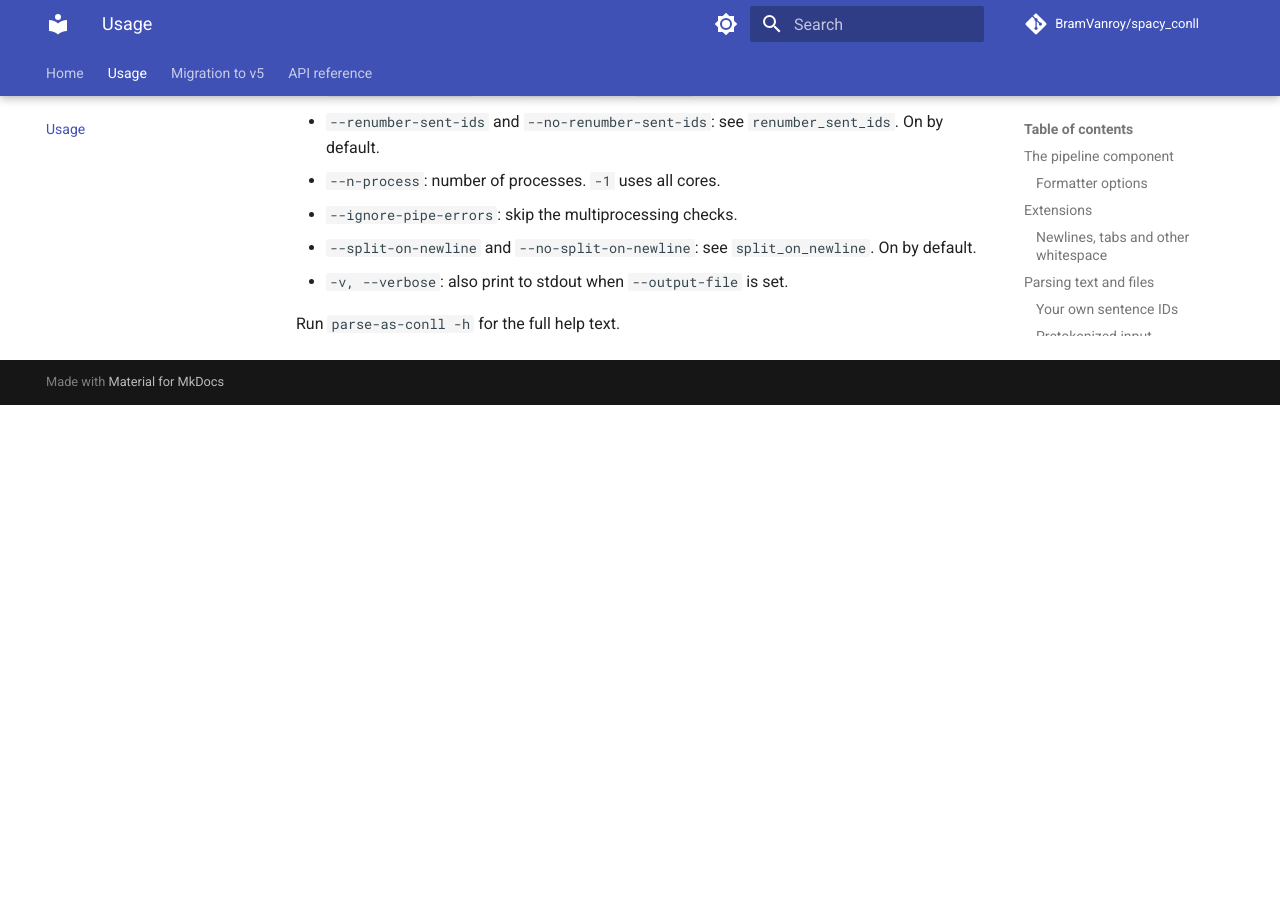
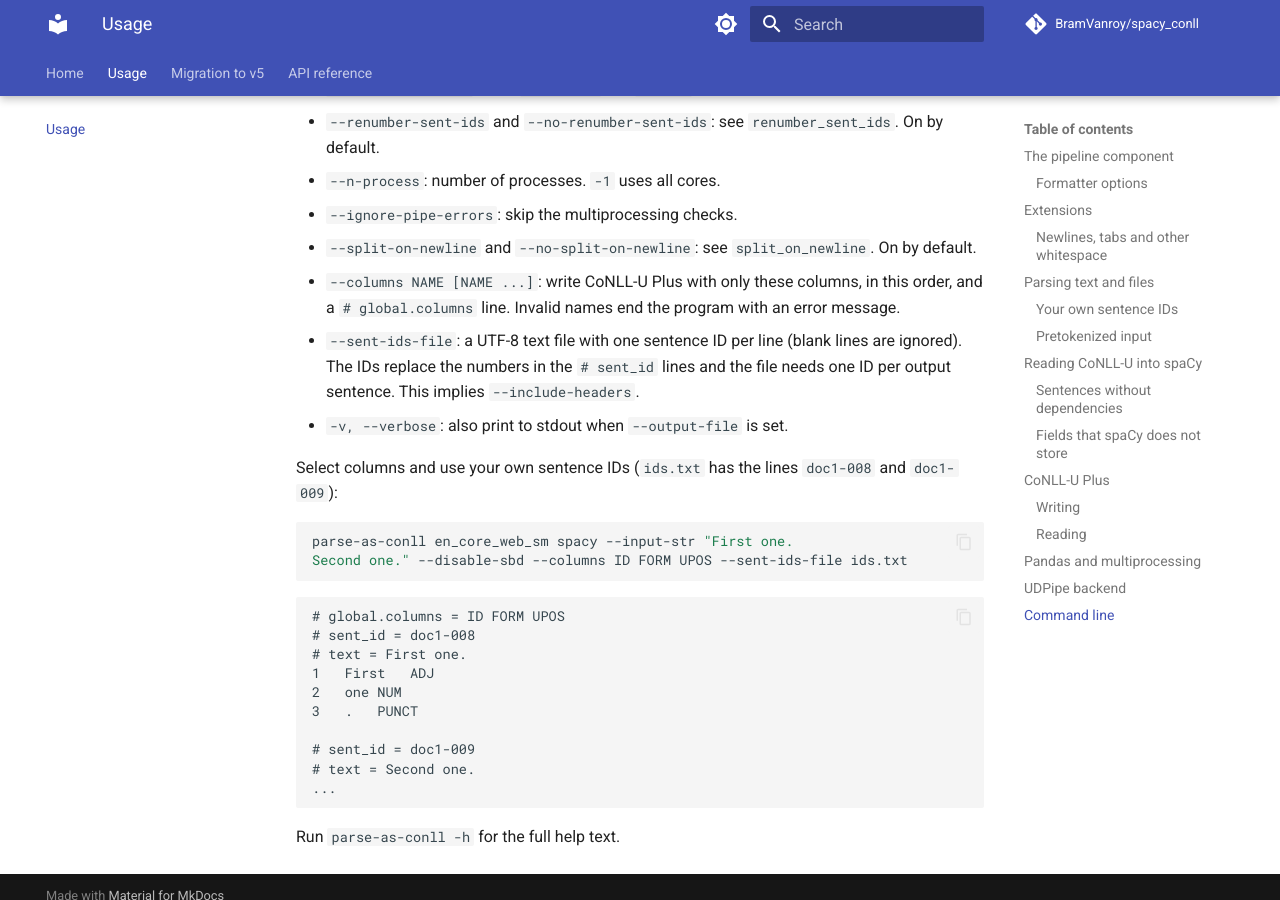
Before and after one commit to BramVanroy/spacy_conll, an MkDocs documentation site: the page built from docs/usage.md, in a window 1280 px wide and 900 px high, scrolled down 12929 px. Built offline with MkDocs 1.6.1 and Material for MkDocs 9.7.7, drawn with Linux system fonts in a browser that asks for light colours; comment, search, counter and statistics services are not loaded; the version menu is left out; before the commit the page ends 13334 px from its top, so only the background shows below that.

Commit message:
Document the new parse-as-conll options

````diff
--- a/docs/usage.md
+++ b/docs/usage.md
@@ -521,6 +521,28 @@ The script runs the formatter with `disable_pandas=True`, so `--n-process` works
 - `--n-process`: number of processes. `-1` uses all cores.
 - `--ignore-pipe-errors`: skip the multiprocessing checks.
 - `--split-on-newline` and `--no-split-on-newline`: see `split_on_newline`. On by default.
+- `--columns NAME [NAME ...]`: write CoNLL-U Plus with only these columns, in this order, and a `# global.columns` line. Invalid names end the program with an error message.
+- `--sent-ids-file`: a UTF-8 text file with one sentence ID per line (blank lines are ignored). The IDs replace the numbers in the `# sent_id` lines and the file needs one ID per output sentence. This implies `--include-headers`.
 - `-v, --verbose`: also print to stdout when `--output-file` is set.
 
+Select columns and use your own sentence IDs (`ids.txt` has the lines `doc1-008` and `doc1-009`):
+
+```shell
+parse-as-conll en_core_web_sm spacy --input-str "First one.
+Second one." --disable-sbd --columns ID FORM UPOS --sent-ids-file ids.txt
+```
+
+```text
+# global.columns = ID FORM UPOS
+# sent_id = doc1-008
+# text = First one.
+1	First	ADJ
+2	one	NUM
+3	.	PUNCT
+
+# sent_id = doc1-009
+# text = Second one.
+...
+```
+
 Run `parse-as-conll -h` for the full help text.
````
Also changed, not shown: CHANGELOG.md (+1 -0 lines).
